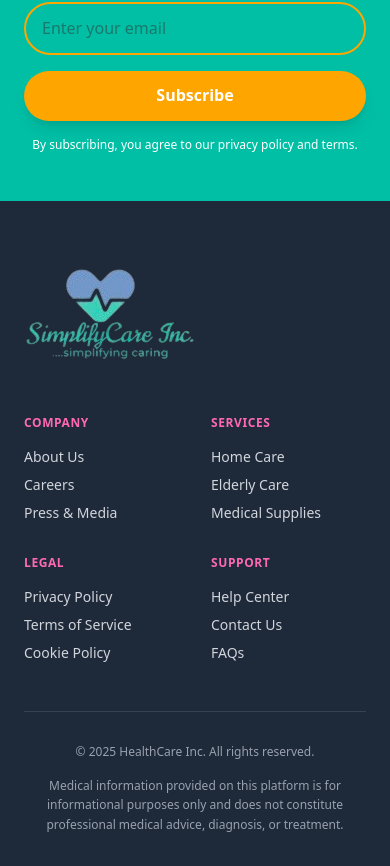
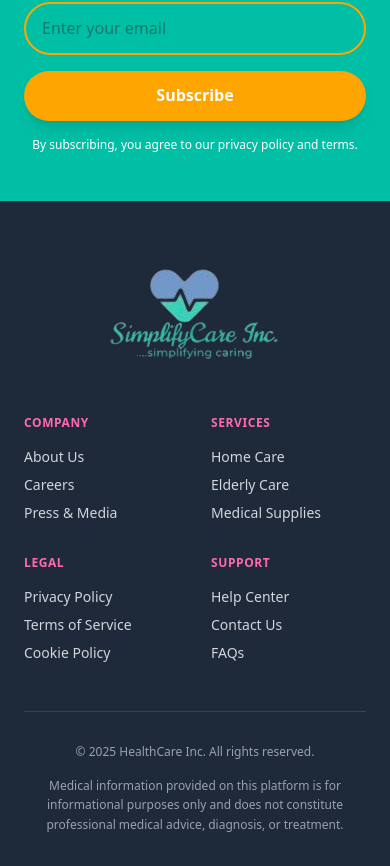
Before and after one commit to Abdul1013/Healthcare-website, a React (Vite) app: page / in a window 390 px wide. Shown: the part 7879-8745 px from the top of the page. Built offline with nearby package versions, Linux system fonts and the light colour scheme.

Commit message:
improved footer

```diff
--- a/src/Components/Footer.jsx
+++ b/src/Components/Footer.jsx
@@ -12,7 +12,7 @@ const Footer = () => {
         <div className="max-w-7xl mx-auto grid grid-cols-2 md:grid-cols-5 gap-8">
 
           {/* Brand Info */}
-          <div className="col-span-2 md:col-span-1">
+          <div className="col-span-2 md:col-span-1 flex flex-col items-center md:items-start">
             <img src="/logo.png" alt="Health Care Logo" className="h-8 w-auto mb-4" />
           </div>
 
```
